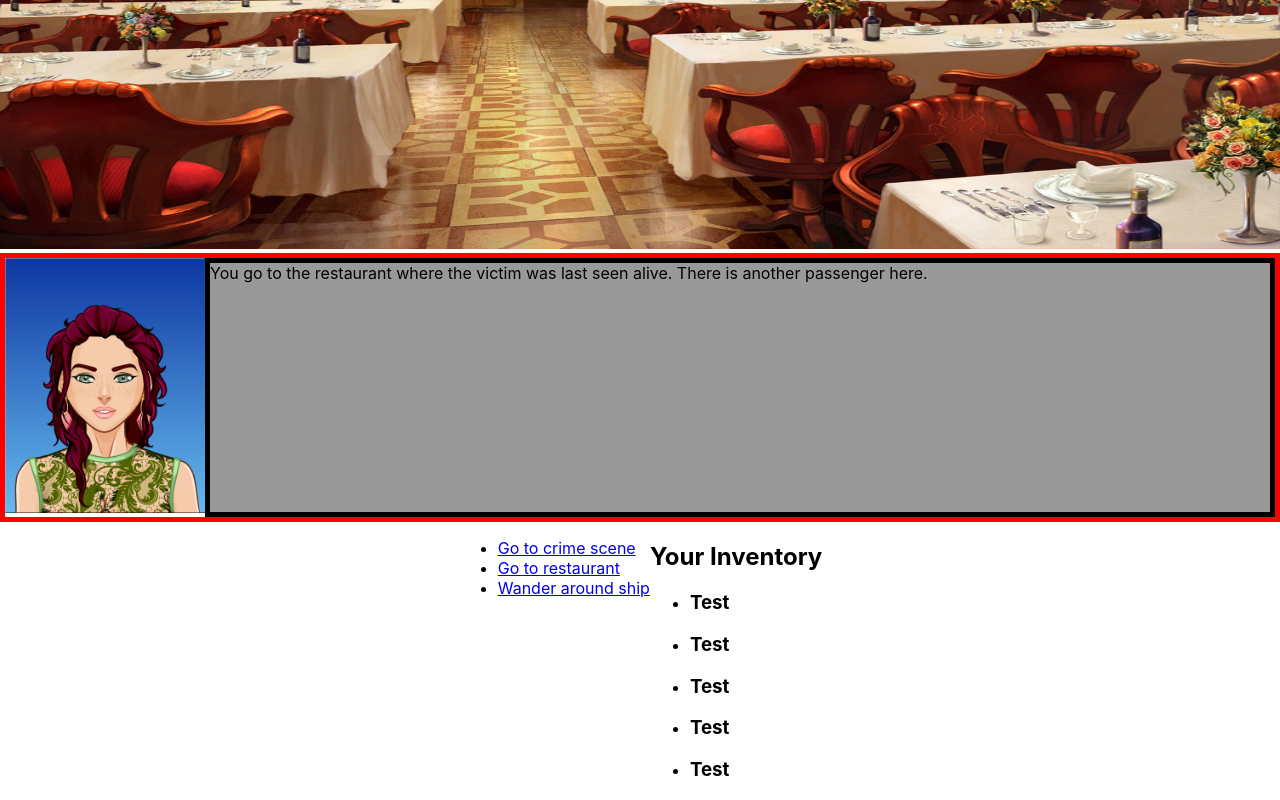
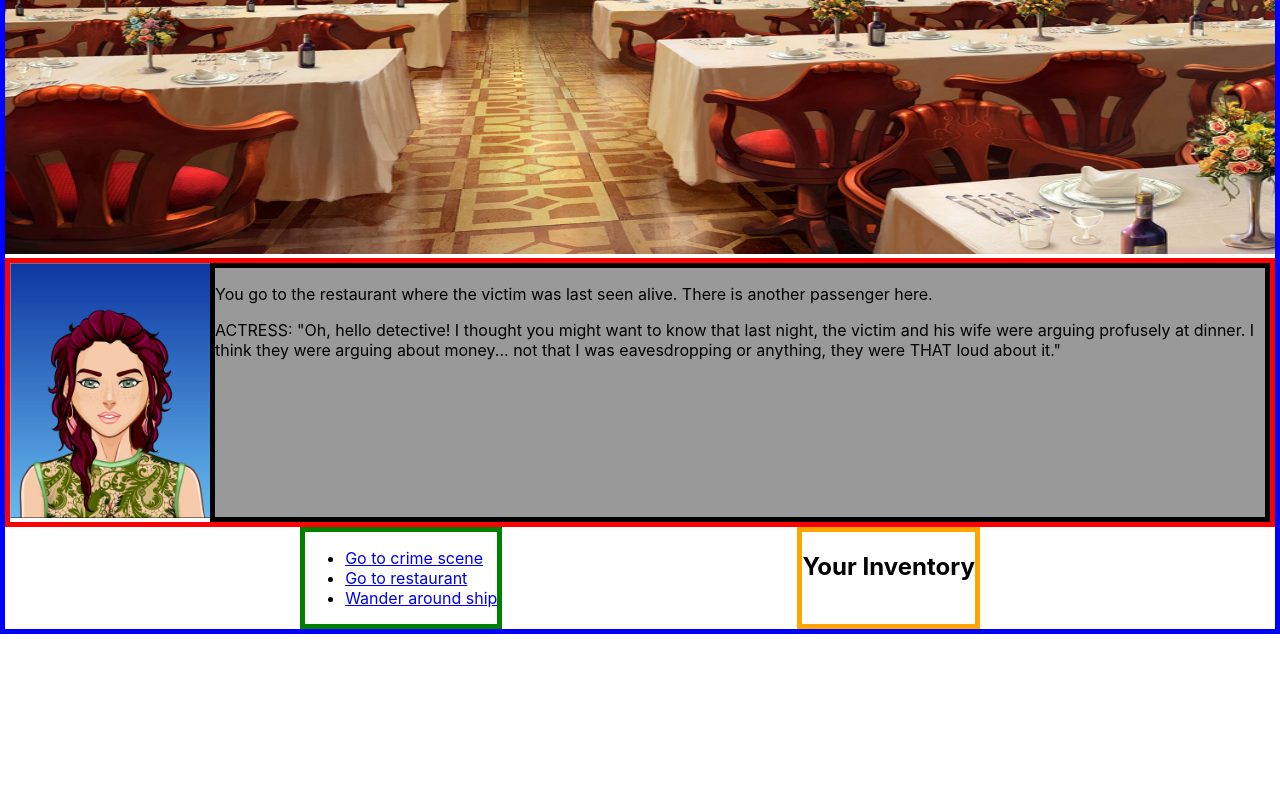
Before and after one commit to c-champagne/murder-mystery, a React (Create React App) app: page /restaurant in a window 1280 px wide. Shown: the part 271-1071 px from the top of the page. After the commit the page ends 905 px from the top, so only its background shows below. Built offline with nearby package versions, Linux system fonts and the light colour scheme.

Commit message:
Added Redux, can now find first clue

```diff
--- a/package.json
+++ b/package.json
@@ -10,7 +10,8 @@
     "react-dom": "^16.13.1",
     "react-redux": "^7.2.0",
     "react-router-dom": "^5.2.0",
-    "react-scripts": "3.4.1"
+    "react-scripts": "3.4.1",
+    "redux": "^4.0.5"
   },
   "scripts": {
     "start": "react-scripts start",
--- a/src/components/CrimeScene.js
+++ b/src/components/CrimeScene.js
@@ -1,12 +1,22 @@
 import React, { Component } from 'react';
 import './Window.css';
+import {Switch, Route, Link} from 'react-router-dom';
+import {connect } from 'react-redux';
+
 class CrimeScene extends Component {
+
+ componentDidMount() {
+    this.props.addClue()
+}
 
     render() {
         return (
             <div>
             <div className="background">
-                    <img src="/images/bedroom.jpg"/>
+                    <img src="/images/bedroom.jpg" alt="bedroom" usemap="#bedroom"/>
+                    <map name="bedroom">
+                        <area shape="rect" coords="0, 0, 1680, 1020" alt="bed" href="#"/>
+                    </map>
                 </div>
                     <div className="dialogueBox">
                         <div className="speaker">
@@ -14,7 +24,10 @@ class CrimeScene extends Component {
                         </div>
                         <div className="leftBox">
                             <div className="textBox">
-                                You arrive at the crime scene.  The murder victim's wife is here.<br/>
+                                <p>You arrive at the crime scene.  The murder victim's wife is here.</p><br/>
+                                <span>WIFE: "Oh, it's you, detective. Have you seen my other earring?  I can't remember if I saw it before or after... this happened.  Could you check with the housekeeper?"</span>
+                            <div className="test">
+                                Testing</div>
                             </div>
                         </div>
                     </div>
@@ -23,4 +36,19 @@ class CrimeScene extends Component {
     }
 }
 
-export default CrimeScene;
+
+const mapStateToProps = (state) => {
+    return {
+        ...state
+    }
+}
+
+const mapDispatchToProps = (dispatch) => {
+    return {
+        addClue: () => {
+            return dispatch({type: 'ADD_CLUE', payload: {clue: "Missing earring"}})
+        }
+    }
+}
+
+export default connect(mapStateToProps, mapDispatchToProps)(CrimeScene)
--- a/src/components/Item.js
+++ b/src/components/Item.js
@@ -1,25 +1,35 @@
 import React, { Component } from 'react';
 import './Item.css';
-
+import {connect } from 'react-redux';
 
 
 export class Item extends Component {
-    constructor(props) {
+    /* constructor(props) {
         super(props);
 
         this.state = {
             clueName: "Test",
             Desc: "This is a clue."
         }
-    }
+    } */
 
     render() {
         return (
             <div className="Item">
-                <h3>{this.state.clueName}</h3>
+                <h3>{this.props.clues[0]}</h3>
+                <h3>{this.props.clues[1]}</h3>
+                <h3>{this.props.clues[2]}</h3>
+                <h3>{this.props.clues[3]}</h3>
+                <h3>{this.props.clues[4]}</h3>
             </div>
         )
     }
 }
 
-export default Item
+const mapStateToProps = (state) => {
+    return {
+        ...state
+    }
+}
+
+export default connect(mapStateToProps)(Item)
--- a/src/components/Restaurant.js
+++ b/src/components/Restaurant.js
@@ -13,7 +13,8 @@ class Restaurant extends Component {
                         </div>
                         <div className="leftBox">
                             <div className="textBox">
-                                You go to the restaurant where the victim was last seen alive. There is another passenger here.<br/>
+                                <p>You go to the restaurant where the victim was last seen alive. There is another passenger here.</p>
+                                <span>ACTRESS: "Oh, hello detective! I thought you might want to know that last night, the victim and his wife were arguing profusely at dinner. I think they were arguing about money... not that I was eavesdropping or anything, they were THAT loud about it."  </span>
                             </div>
                         </div>
                     </div>
--- a/src/components/Window.css
+++ b/src/components/Window.css
@@ -1,5 +1,6 @@
 .mainWindow {
     overflow: hidden;
+    border: 5px blue solid
 }
 
 .background img{
@@ -31,5 +32,13 @@
 .controls {
     display: flex;
     flex-direction: row;
-    justify-content: center;
+    justify-content: space-evenly;
 }
+
+.locationList {
+    border: 5px green solid;
+}
+
+.inventory {
+    border: 5px orange solid;
+}
--- a/src/components/Window.js
+++ b/src/components/Window.js
@@ -1,6 +1,7 @@
 import React, { Component } from 'react'
 import './Window.css';
 import {Switch, Route, Link} from 'react-router-dom';
+import {connect} from 'react-redux';
 
 import Item from './Item';
 import Locations from './Locations';
@@ -11,17 +12,10 @@ import CruiseDeck from './CruiseDeck';
 
 export class Window extends Component {
 
-    constructor(props) {
-        super(props);
-
-        this.state= {
-            clues: [],
-            locations: [],
-            suspects: [],
-            facts: []
-        }
-    }
     render() {
+         /* const cluesJSX = this.props.clues.map ((clue, index) => {
+            return <Item key={index} {...clue}/>
+        }) */
         return (
             <div className="mainWindow">
                 <Switch>
@@ -50,13 +44,7 @@ export class Window extends Component {
                         <div className="locationList"><Locations/></div>
                         <div className="inventory">
                             <h2>Your Inventory</h2>
-                            <ul>
-                                <li><Item/></li>
-                                <li><Item/></li>
-                                <li><Item/></li>
-                                <li><Item/></li>
-                                <li><Item/></li>
-                            </ul>
+                            <Item/>
                         </div>
                 </div>
 
@@ -66,4 +54,21 @@ export class Window extends Component {
     }
 }
 
-export default Window
+const mapStateToProps = (state) => {  //
+    return {
+        ...state
+    }
+}
+
+const mapDispatchToProps = (dispatch) => {
+    return {
+        addClue: () => {
+            return dispatch({type: 'ADD_CLUE', payload: {clue: "Missing earring"}})
+        },
+        lose: () => {
+            return dispatch({type: 'YOU_LOSE', payload: {points: 50}})
+        }
+    }
+}
+
+export default connect(mapStateToProps, mapDispatchToProps)(Window)
--- a/src/index.js
+++ b/src/index.js
@@ -4,11 +4,37 @@ import './index.css';
 import Window from './components/Window';
 import * as serviceWorker from './serviceWorker';
 import { BrowserRouter as Router} from 'react-router-dom';
+import {Provider} from 'react-redux';
+import {createStore} from 'redux';
+
+const initialState = {
+  clues: [],
+  locations: [],
+  suspects: [],
+  facts: []
+}
+
+const reducer = (state = initialState, action) => {
+  switch(action.type) {
+    case 'ADD_CLUE':
+      return {
+        ...state,
+        clues: state.clues.concat(action.payload.clue)
+      }
+    default:
+      return state;
+  }
+}
+
+const store = createStore(reducer);
+
 
 ReactDOM.render(
   <React.StrictMode>
     <Router>
+    <Provider store={store}>
     <Window />
+    </Provider>
     </Router>
   </React.StrictMode>,
   document.getElementById('root')
```
Also changed, not shown: 1 other file (tests, documents, lock files or other folders).
